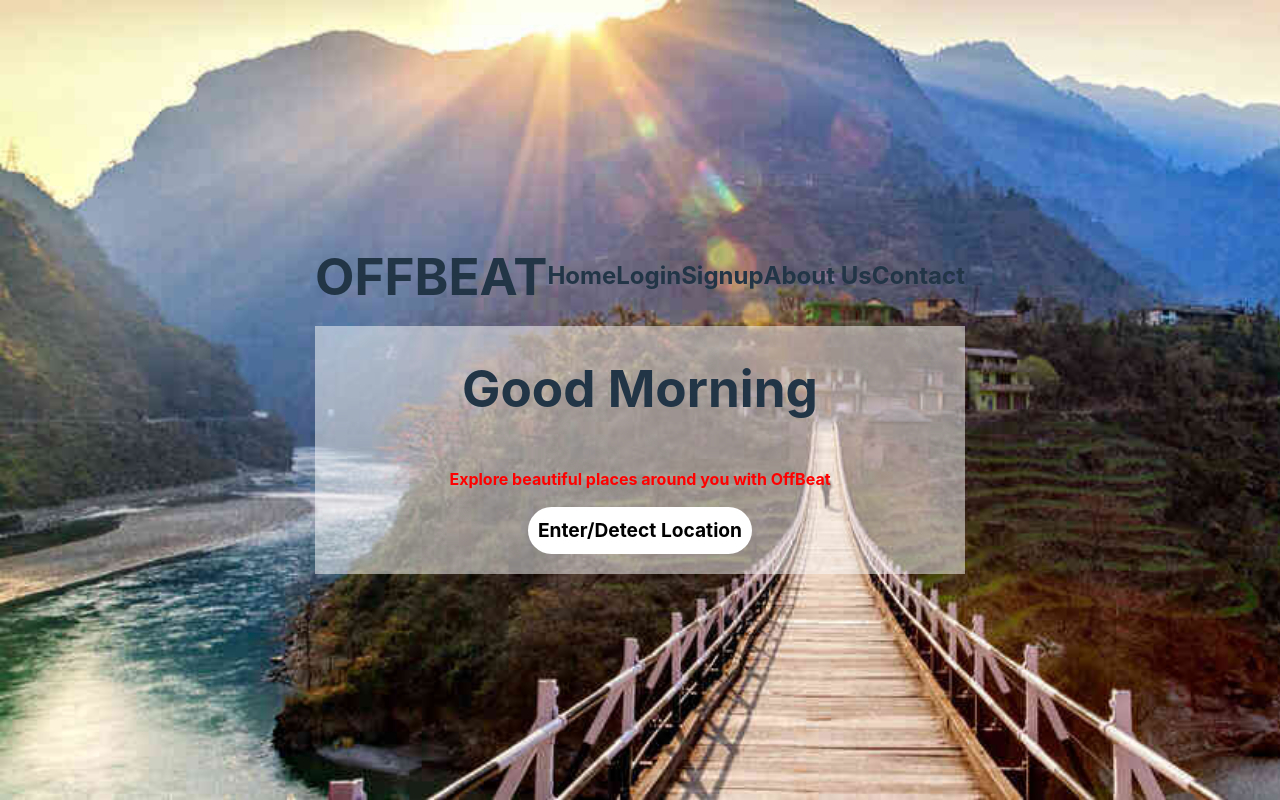
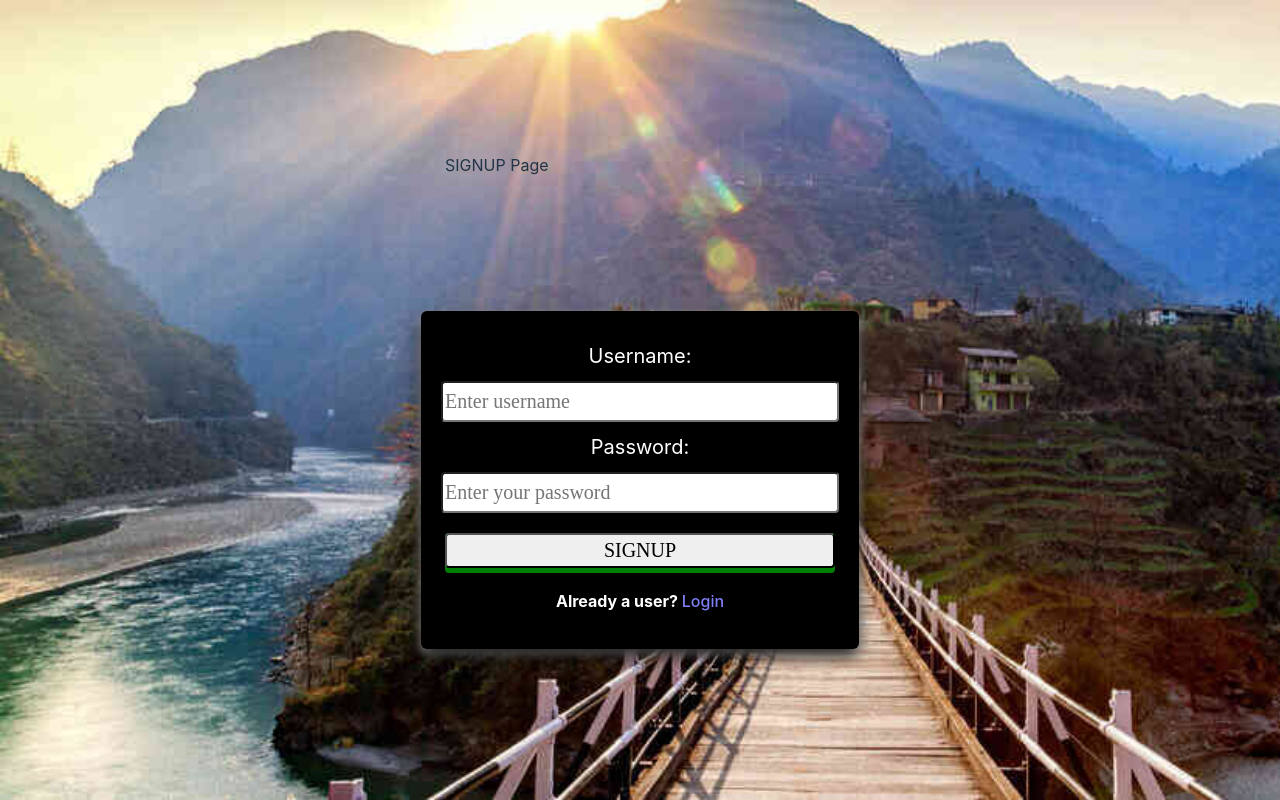
Before and after one commit to kalviumcommunity/S55_Isha_Capstone_OffBeat, a React (Vite) app in the folder Client/OffBeat/: page /signup in a window 1280 px wide. Built offline with nearby package versions, Linux system fonts and the light colour scheme; a web font is replaced by a local one.

Commit message:
Added signup

```diff
--- a/Client/OffBeat/src/App.jsx
+++ b/Client/OffBeat/src/App.jsx
@@ -1,14 +1,21 @@
-
+// import { useState } from 'react'
 import './App.css'
 import Home from './Components/Home'
+import Login from './Components/Login'
+import Signup from './Components/Signup'
+import { BrowserRouter, Route, Routes } from "react-router-dom";
+
 function App() {
 
   return (
-    <>
+    <BrowserRouter>
+    <Routes>
+      <Route path="/" element={<Home />} />
+      <Route path="/login" element={<Login />}/>
+      <Route path="/signup" element={<Signup />}/>
 
-      <Home/>
-
-    </>
+    </Routes>
+  </BrowserRouter>
   )
 }
 
--- a/Client/OffBeat/src/Components/Home.jsx
+++ b/Client/OffBeat/src/Components/Home.jsx
@@ -1,5 +1,5 @@
-
 import './Home.css';
+import { Link } from 'react-router-dom';
 
 function Home() {
 
@@ -13,8 +13,8 @@ function Home() {
     <div className="nav-items">
         <h1>OFFBEAT</h1>
         <h2>Home</h2>
-        <h2>Login</h2>
-        <h2>Signup</h2>
+        <Link to="/login"><h2>Login</h2></Link>
+        <Link to="/signup"><h2>Signup</h2></Link>
         <h2>About Us</h2>
         <h2>Contact</h2>
 
--- a/Client/OffBeat/src/Components/Signup.jsx
+++ b/Client/OffBeat/src/Components/Signup.jsx
@@ -0,0 +1,112 @@
+import { useState } from "react";
+import { useForm } from "react-hook-form";
+import { NavLink, useNavigate } from "react-router-dom";
+import axios from 'axios';
+import "./Form.css";
+
+function App() {
+  const [signupError, setSignupError] = useState(false);
+  const [signupSuccess, setSignupSuccess] = useState(false);
+
+  const navigate = useNavigate();
+  const {
+
+    register,
+    handleSubmit,
+    formState: { errors },
+  } = useForm();
+
+  const onSubmit = async (data) => {
+    const { username, password } = data;
+    try {
+      if (password.length < 10) {
+        setSignupError("Password should be more than 10 characters");
+
+        return;
+      }
+
+      const response = await axios.post('https://s55-isha-capstone-offbeat.onrender.com/signup', { username, password });
+      if (response.status === 200) {
+        setSignupSuccess(true);
+        sessionStorage.setItem('login', true);
+        sessionStorage.setItem('username', username);
+        navigate("/");
+      } else {
+        setSignupError('Signup failed');
+      }
+    } catch (err) {
+      console.error(err);
+      setSignupError('An error occurred during the signup');
+    }
+  };
+
+  return (
+    <div>
+      <div>
+        <nav>
+          <div className="logo">SIGNUP Page</div>
+        </nav>
+      </div>
+      <div className="contain">
+        <form className="form" onSubmit={handleSubmit(onSubmit)}>
+          <div className="app">
+            {signupSuccess && <p className="success">REGISTRATION SUCCESSFUL!</p>}
+            {signupError && <p className="error">{signupError}</p>}
+
+            <label>Username:</label>
+            <input
+              type="text"
+              name="username"
+              placeholder="Enter username"
+              {...register("username", {
+                required: "Username is Required!",
+                minLength: {
+                  value: 3,
+                  message: "username must be more than 3 characters",
+                },
+                maxLength: {
+                  value: 30,
+                  message: "username must be less than 30 characters",
+                },
+              })}
+            />
+            {errors.username && <p className="mon">{errors.username.message}</p>}
+
+            <label>Password:</label>
+            <input
+              type="password"
+              name="password"
+              placeholder="Enter your password"
+              {...register("password", {
+                required: "Password is Required!",
+                minLength: {
+                  value: 10,
+                  message: "Password must be more than 10 characters",
+                },
+                maxLength: {
+                  value: 30,
+                  message: "Password must be less than 30 characters",
+                },
+                pattern: {
+                  value: /.*[!@#$%^&*()_+{}[\]:;<>,.?~\\/-].*/,
+                  message: "Please include at least one special character",
+                },
+              })}
+            />
+            {errors.password && <p className="mon">{errors.password.message}</p>}
+
+            <div className="button">
+              <input type="submit" value="SIGNUP" />
+            </div>
+
+            <p className="usser">
+              Already a user? <NavLink to="/login" className="signup-link">Login</NavLink>
+            </p>
+          </div>
+        </form>
+      </div>
+    </div>
+  );
+}
+
+export default App;
```
Also changed, not shown: Client/OffBeat/src/Components/Login.jsx (deleted, +0 -52 lines), 1 other file (tests, documents, lock files or other folders).
